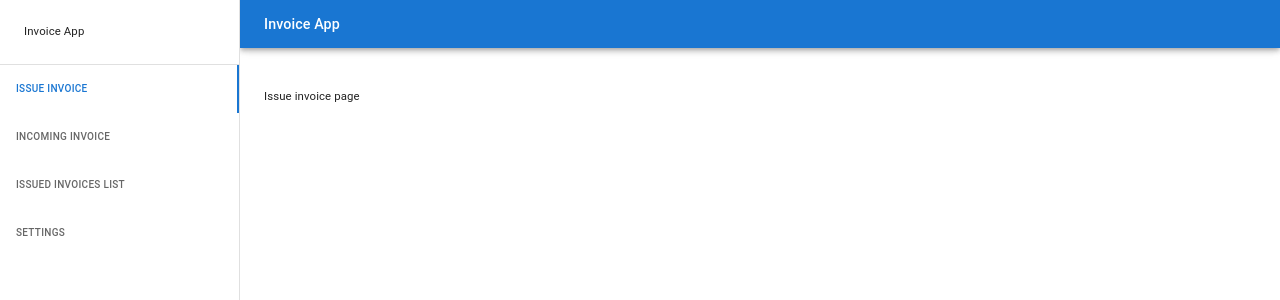
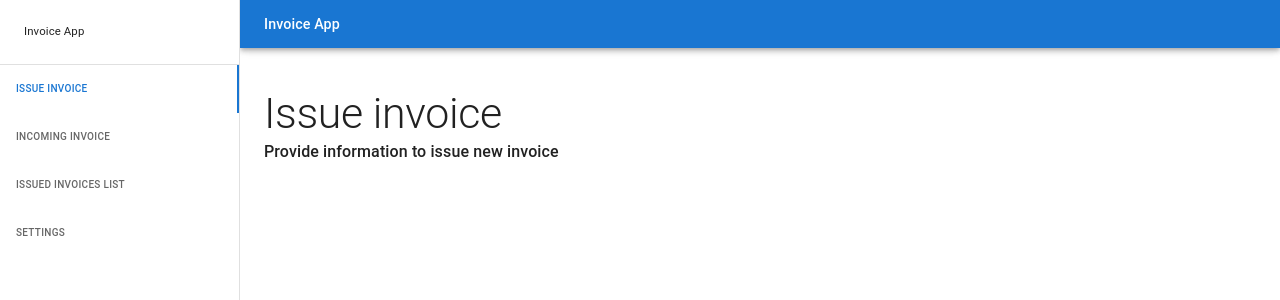
Before and after one commit to greg2012201/invoice-app-frontend, a React (Create React App) app: page /issue-invoice in a window 1280 px wide. Shown: the top 300 px of the page. Built offline with nearby package versions, Linux system fonts and the light colour scheme.

Commit message:
Add IssueInvoice page to the routing.

```diff
--- a/src/templates/DashboardTemplate.tsx
+++ b/src/templates/DashboardTemplate.tsx
@@ -2,6 +2,7 @@ import React, { FC } from 'react';
 import { Box, Toolbar } from '@mui/material';
 import Navigation from 'templates/Navigation';
 import { Routes, Route, Navigate } from 'react-router-dom';
+import IssueInvoice from 'Pages/IssueInvoice';
 import { Wrapper } from './DashboardTemplate.styles';
 
 const DashboardTemplate: FC = () => {
@@ -15,10 +16,7 @@ const DashboardTemplate: FC = () => {
                         path="/"
                         element={<Navigate replace to="/issue-invoice" />}
                     />
-                    <Route
-                        path="/issue-invoice"
-                        element={<div>Issue invoice page</div>}
-                    />
+                    <Route path="/issue-invoice" element={<IssueInvoice />} />
                 </Routes>
             </Box>
         </Box>
```
